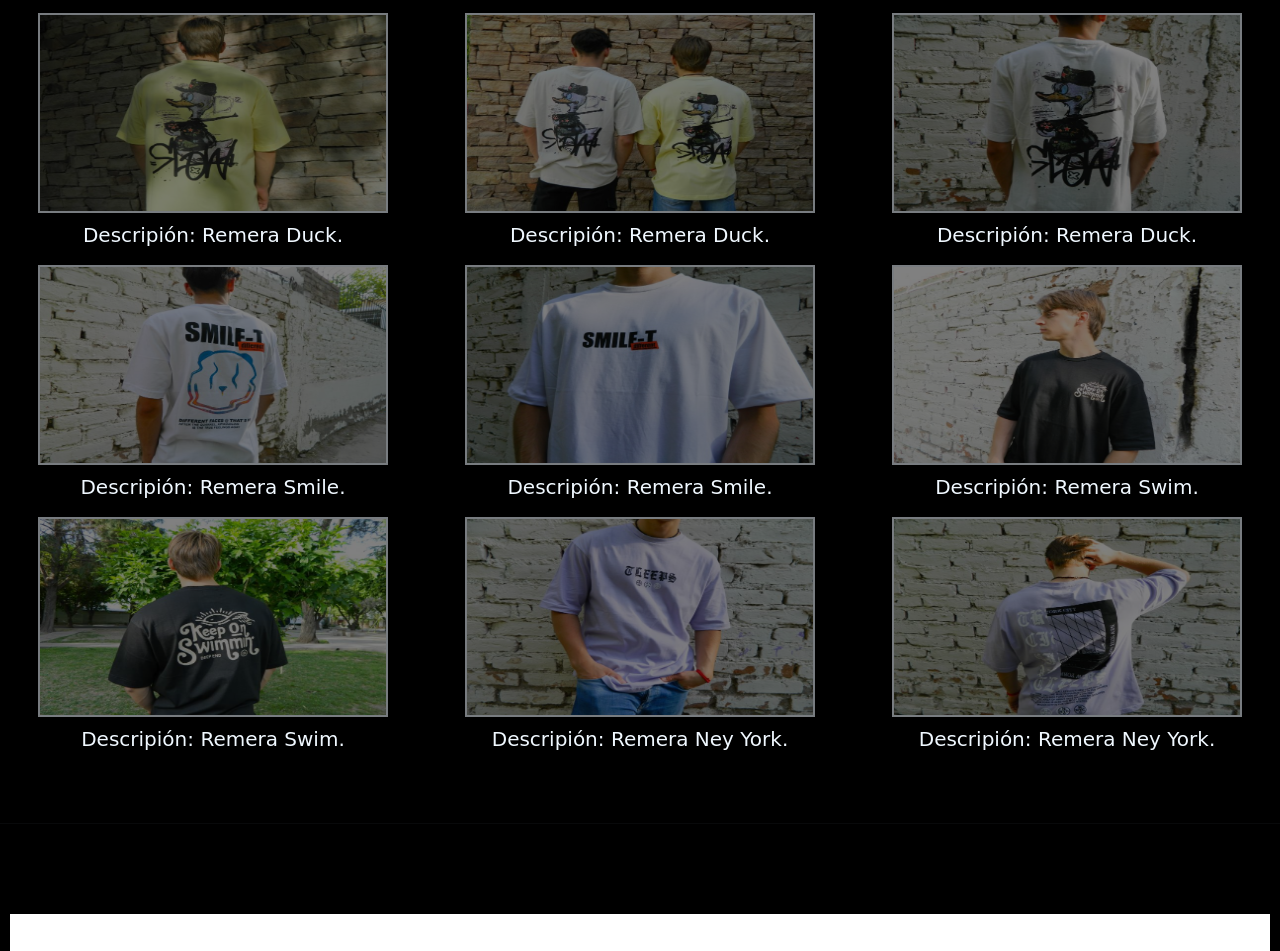
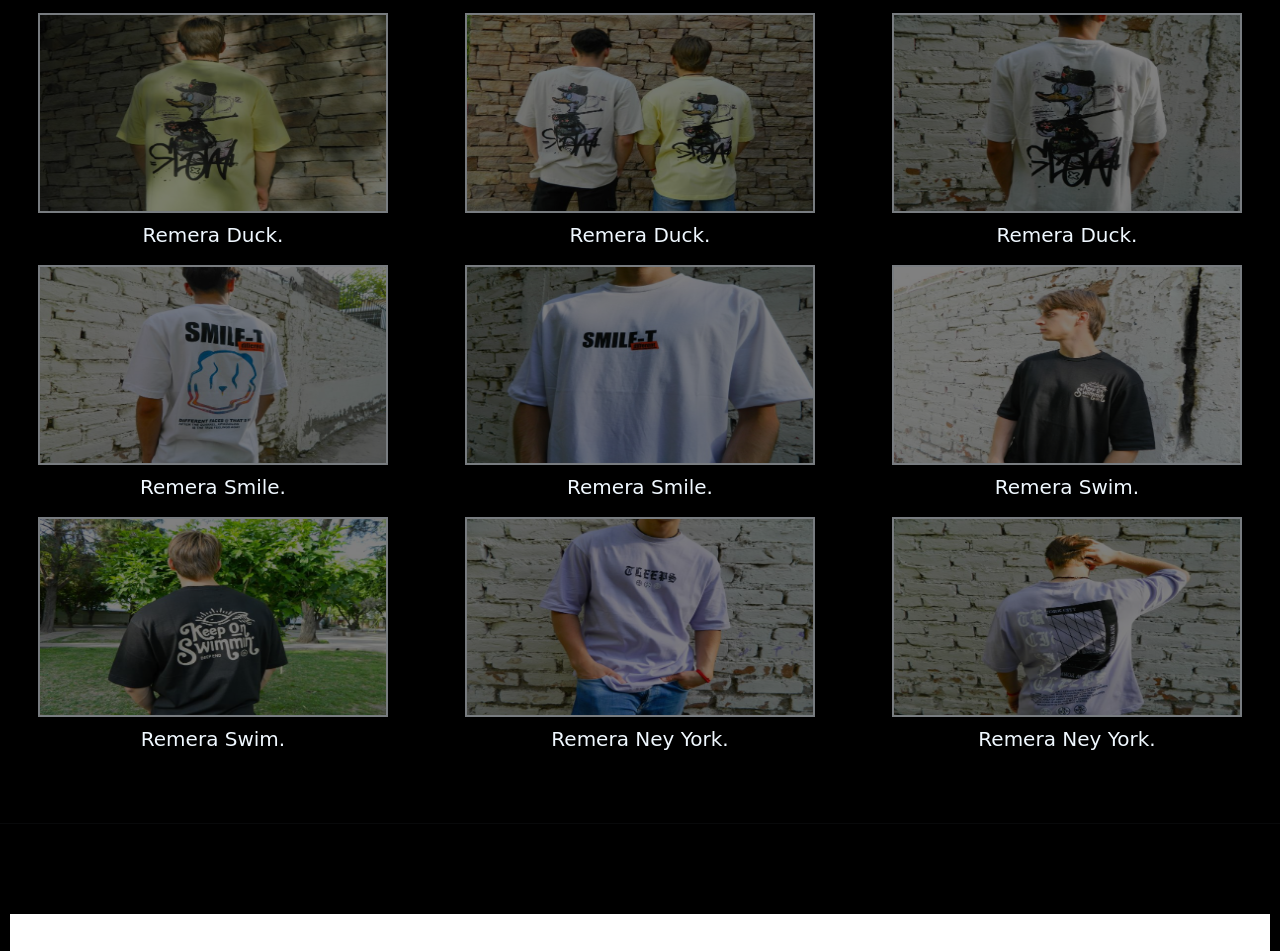
Before and after one commit to matiFernandezz/PF-Fernandez, a website: page pages/stock.html in a window 1280 px wide. Shown: the part 209-1160 px from the top of the page. Drawn offline with nearby package versions, Linux system fonts and the light colour scheme; a web font is replaced by a local one.

Commit message:
Últimos detalles

```diff
--- a/pages/stock.html
+++ b/pages/stock.html
@@ -55,16 +55,16 @@
     <main class="galeria">
 
 
-        <div data-aos="flip-left"><img class="img" src="../img/imagen pato .jpg" alt=""><h5>Descripión: Remera Duck.</h5></div>
-        <div data-aos="flip-right"><img class="img" src="../img/imagen pato 2.jpg" alt=""><h5>Descripión: Remera Duck.</h5></div>
-        <div data-aos="flip-left"><img class="img" src="../img/imagen pato 3.jpg" alt=""><h5>Descripión: Remera Duck.</h5></div>
-        <div data-aos="flip-right"><img class="img" src="../img/imagen smile.jpg" alt=""><h5>Descripión: Remera Smile.</h5></div>
-        <div data-aos="flip-left"><img class="img" src="../img/imagen smile 2.jpg" alt=""><h5>Descripión: Remera Smile.</h5></div>
-        <div data-aos="flip-right"><img class="img" src="../img/Imagen Swim.jpg" alt=""><h5>Descripión: Remera Swim.</h5></div>
-        <div data-aos="flip-left"><img class="img" src="../img/imagen Swim 2.jpg" alt=""><h5>Descripión: Remera Swim.</h5></div>
+        <div data-aos="flip-left"><img class="img" src="../img/imagen pato .jpg" alt=""><h5>Remera Duck.</h5></div>
+        <div data-aos="flip-right"><img class="img" src="../img/imagen pato 2.jpg" alt=""><h5> Remera Duck.</h5></div>
+        <div data-aos="flip-left"><img class="img" src="../img/imagen pato 3.jpg" alt=""><h5>Remera Duck.</h5></div>
+        <div data-aos="flip-right"><img class="img" src="../img/imagen smile.jpg" alt=""><h5>Remera Smile.</h5></div>
+        <div data-aos="flip-left"><img class="img" src="../img/imagen smile 2.jpg" alt=""><h5>Remera Smile.</h5></div>
+        <div data-aos="flip-right"><img class="img" src="../img/Imagen Swim.jpg" alt=""><h5>Remera Swim.</h5></div>
+        <div data-aos="flip-left"><img class="img" src="../img/imagen Swim 2.jpg" alt=""><h5>Remera Swim.</h5></div>
 
-        <div data-aos="flip-right"><img class="img" src="../img/imagen violeta.jpg" alt=""><h5>Descripión: Remera Ney York.</h5></div>
-        <div data-aos="flip-down"><img class="img" src="../img/imagen violeta 2.jpg" alt=""><h5>Descripión: Remera Ney York.</h5></div>
+        <div data-aos="flip-right"><img class="img" src="../img/imagen violeta.jpg" alt=""><h5>Remera Ney York.</h5></div>
+        <div data-aos="flip-down"><img class="img" src="../img/imagen violeta 2.jpg" alt=""><h5>Remera Ney York.</h5></div>
     </main>
     <br>
     <br>
```
Also changed, not shown: pages/ayuda.html (+1 -1 lines), img/GRPrincipal.jpg.
